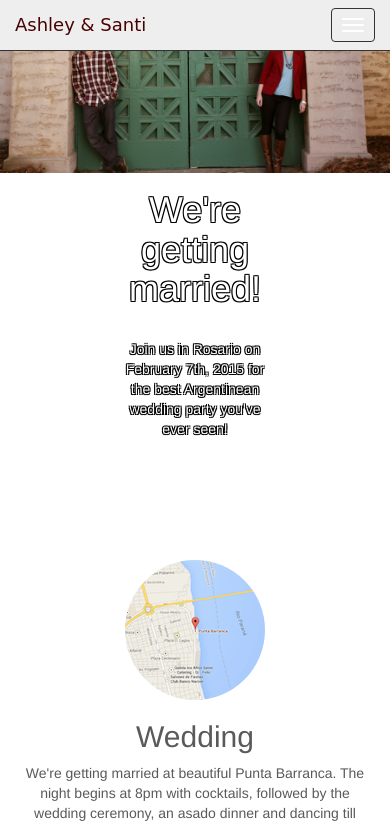
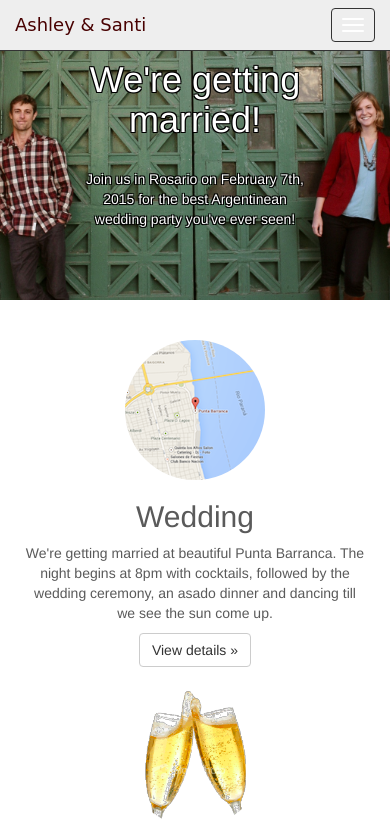
Before and after one commit to burdzwastaken/ashley.santi.io, a Flask app: page / in a window 390 px wide. Shown: the top 826 px of the page. Run offline with Flask 2, Linux system fonts and the light colour scheme; some libraries are stand-ins or nearby versions; some web fonts are replaced.

Commit message:
alright, I did it. Responsive hero

```diff
--- a/static/css/main.css
+++ b/static/css/main.css
@@ -78,15 +78,17 @@ body {
 .carousel .item {
   height: 500px;
 }
+
+/* Large desktop */
 .carousel-inner > .item > img {
-  position: absolute;
-  top: 0;
-  left: 0;
-  width: 100%;
-  height: auto;
-}
-
-
+    position: absolute;
+    top: 0;
+    left: 0;
+    width: auto;
+    height: auto;
+    min-width: 1125px;
+    min-height: 500px;
+  }
 
 /* MARKETING CONTENT
 -------------------------------------------------- */
@@ -173,3 +175,51 @@ body {
     margin-top: 120px;
   }
 }
+
+/* Portrait tablet to landscape and desktop */
+@media (min-width: 768px) and (max-width: 992px) {
+  .carousel-inner > .item > img {
+    left: -18%;
+    min-width: 140%;
+  }
+  .navbar-wrapper .container {
+    padding-right: 5px;
+    padding-left:  5px;
+  }
+}
+
+/* /1* Landscape phone to portrait tablet *1/ */
+@media (max-width: 767px) {
+  .carousel {
+    height: 400px;
+    margin-bottom: 40px;
+  }
+  .carousel .item {
+    height: 400px;
+  }
+  .carousel-inner > .item > img {
+    top: 50px;
+    left: -35%;
+    min-width: 175%;
+    min-height: 0;
+  }
+  .carousel-caption {
+    width: 40%;
+    left: 30%;
+    top: 60px;
+  }
+}
+
+@media (max-width: 480px) {
+  .carousel {
+    height: 300px;
+  }
+  .carousel .item {
+    height: 300px;
+  }
+  .carousel-caption {
+    width: 60%;
+    left: 20%;
+    top: 20px;
+  }
+}
```
